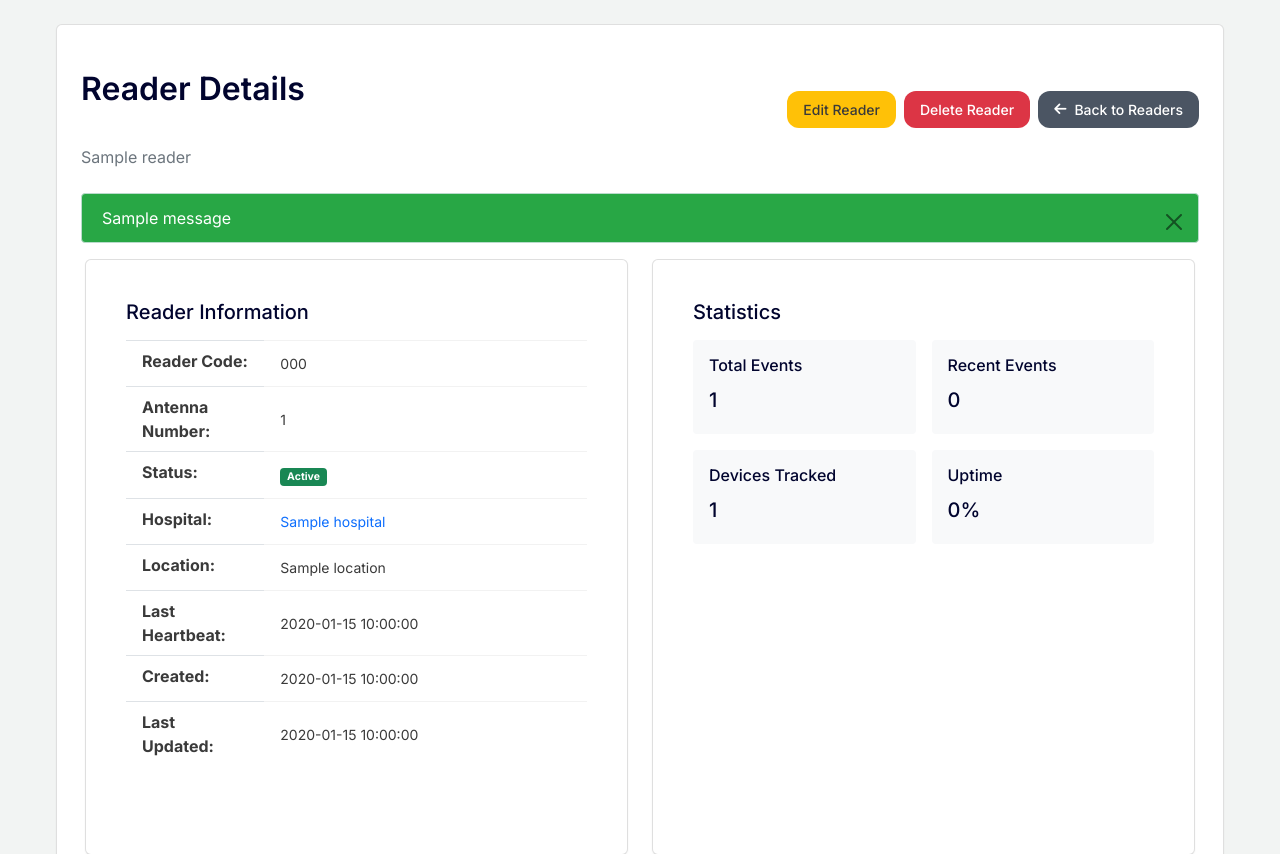
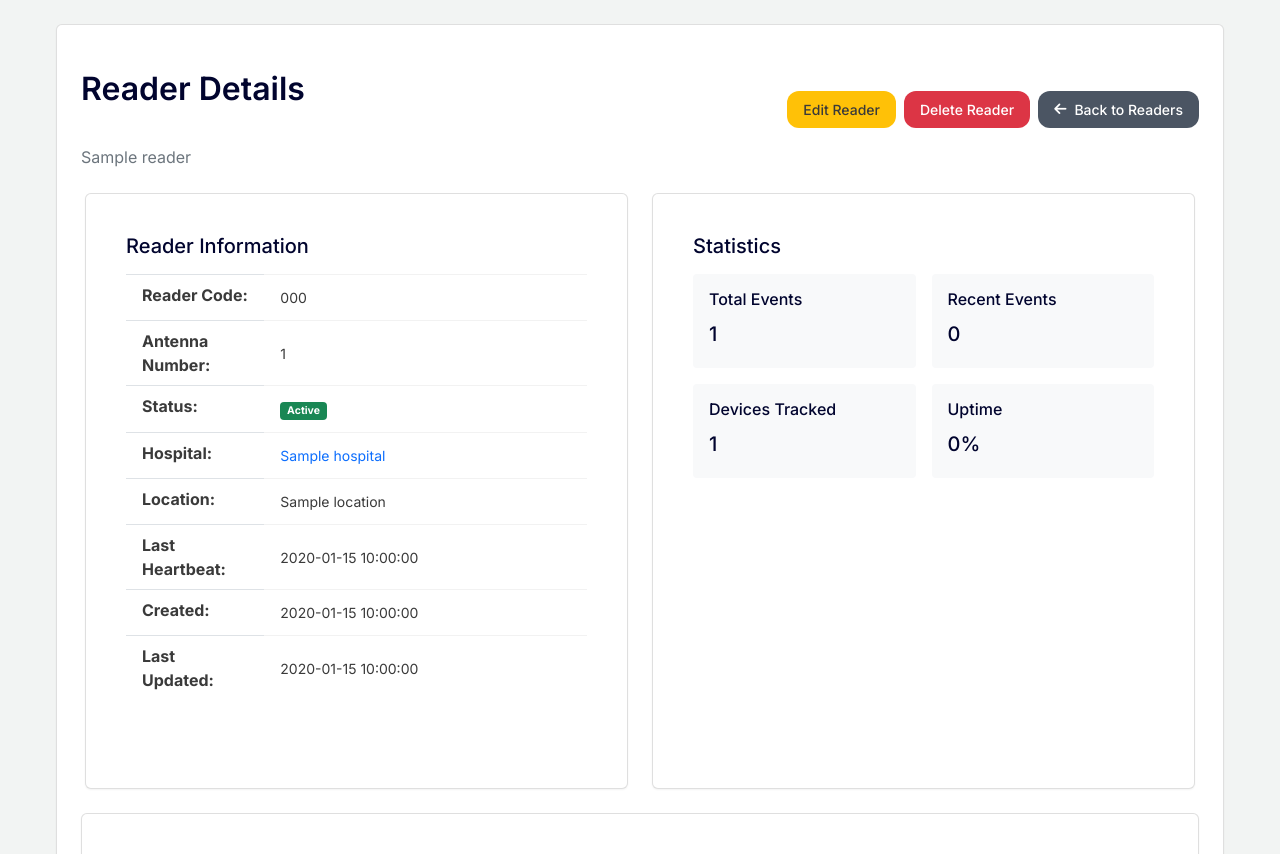
Before and after one commit to Pycube-FP/Pycube-MDM, a Flask app: page /readers/1 in a window 1280 px wide. Shown: the part 64-918 px from the top of the page. Run offline with Flask 2, Linux system fonts and the light colour scheme; the visitor is signed in with stand-in values (Sample User, id 1); tables that the repository leaves empty hold one stand-in row (values such as "Sample post"); one stand-in notice (Sample message) is shown.

Commit message:
reader show edit

```diff
--- a/templates/readers/show.html
+++ b/templates/readers/show.html
@@ -17,17 +17,6 @@
             </a>
         </div>
     </div>
-
-    {% with messages = get_flashed_messages(with_categories=true) %}
-        {% if messages %}
-            {% for category, message in messages %}
-                <div class="alert alert-{{ category }} alert-dismissible fade show" role="alert">
-                    {{ message }}
-                    <button type="button" class="btn-close" data-bs-dismiss="alert" aria-label="Close"></button>
-                </div>
-            {% endfor %}
-        {% endif %}
-    {% endwith %}
 
     <div class="row g-4">
         <!-- Reader Information -->
```
